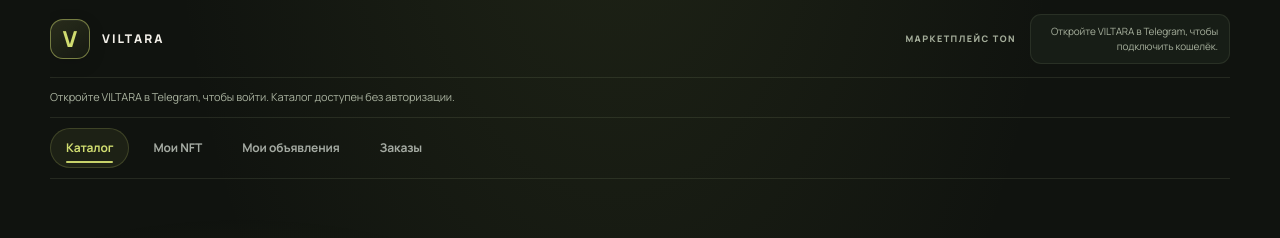
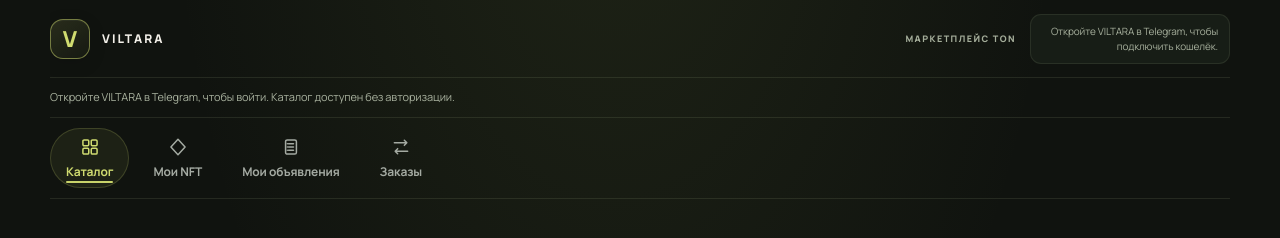
Before and after one commit to AzizIo/Vstore, a React (Vite) app in the folder frontend/: page / in a window 1280 px wide. Shown: the top 238 px of the page. Built offline with nearby package versions, Linux system fonts and the light colour scheme; no server answers.

Commit message:
style(ui): display vector navigation icons across breakpoints

```diff
--- a/frontend/src/telegram-miniapp.css
+++ b/frontend/src/telegram-miniapp.css
@@ -960,7 +960,12 @@ body,
 }
 
 .navigation-icon {
-  display: none;
+  display: grid;
+  width: 28px;
+  height: 24px;
+  flex: 0 0 auto;
+  place-items: center;
+  color: currentColor;
 }
 
 .navigation-tab::before {
@@ -3970,8 +3975,13 @@ code,
   }
 
   .navigation-tab {
-    min-height: 40px;
-    padding: 0 15px;
+    display: flex;
+    flex-direction: column;
+    align-items: center;
+    justify-content: center;
+    gap: 4px;
+    min-height: 58px;
+    padding: 6px 15px;
     border: 1px solid transparent;
     border-radius: 999px;
     font-weight: 650;
@@ -4348,3 +4358,20 @@ code,
     transform: none !important;
   }
 }
+
+
+.session-restricted {
+  display: grid;
+  gap: 4px;
+  padding: 11px 13px;
+  border: 1px solid rgb(205 154 104 / 34%);
+  border-radius: 12px;
+  background: rgb(205 154 104 / 7%);
+  color: #e5c5a3;
+  font-size: 12px;
+  line-height: 1.45;
+}
+
+.session-restricted strong {
+  color: #f0d6b9;
+}
```
